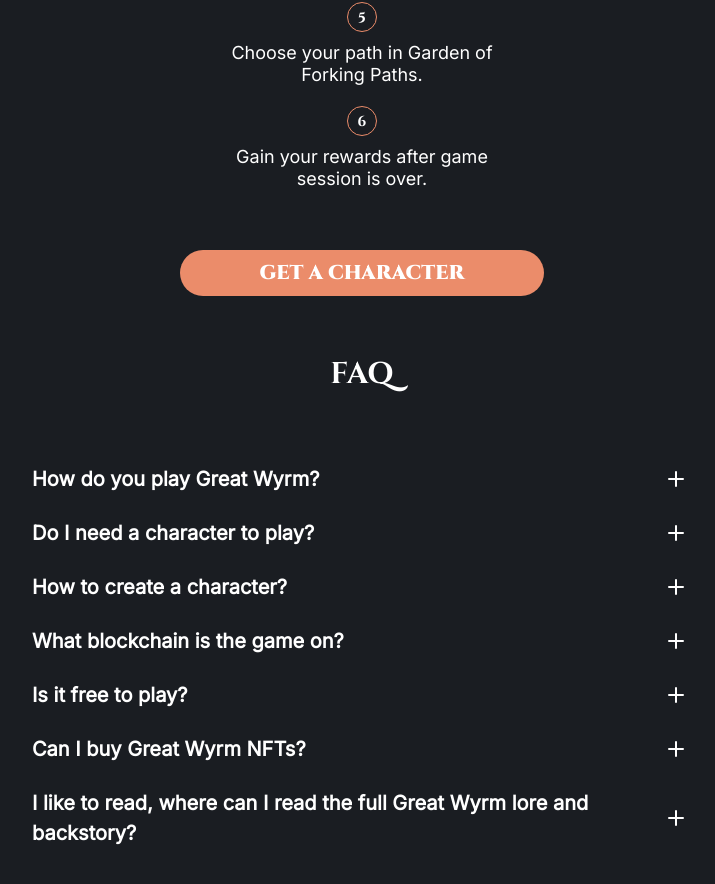
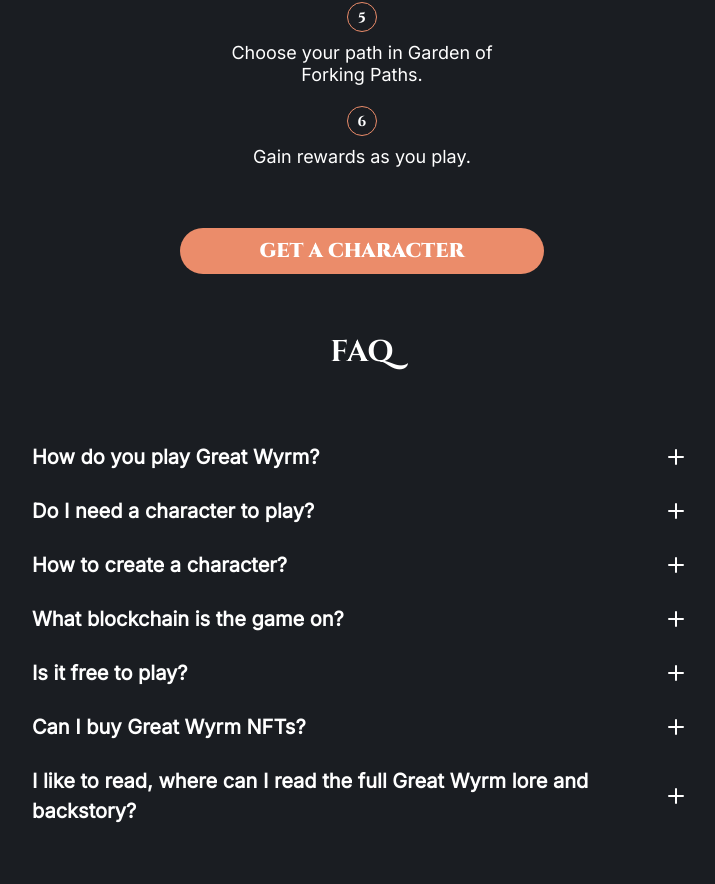
Before and after one commit to great-wyrm/frontend, a Next.js app: page / in a window 1280 px wide. Shown: the part 3783-4667 px from the top of the page, without its empty margins (278-993 px from the left). Built offline with nearby package versions, Linux system fonts and the light colour scheme; no server answers.

Commit message:
Small change to language on landing page.

```diff
--- a/pages/index.tsx
+++ b/pages/index.tsx
@@ -37,7 +37,7 @@
   'Look out for announcements about game sessions on Discord.',
   'Role play as your character.',
   'Choose your path in Garden of Forking Paths.',
-  'Gain your rewards after game session is over. ',
+  'Gain rewards as you play.',
 ]
 
 export default function Home() {
```
